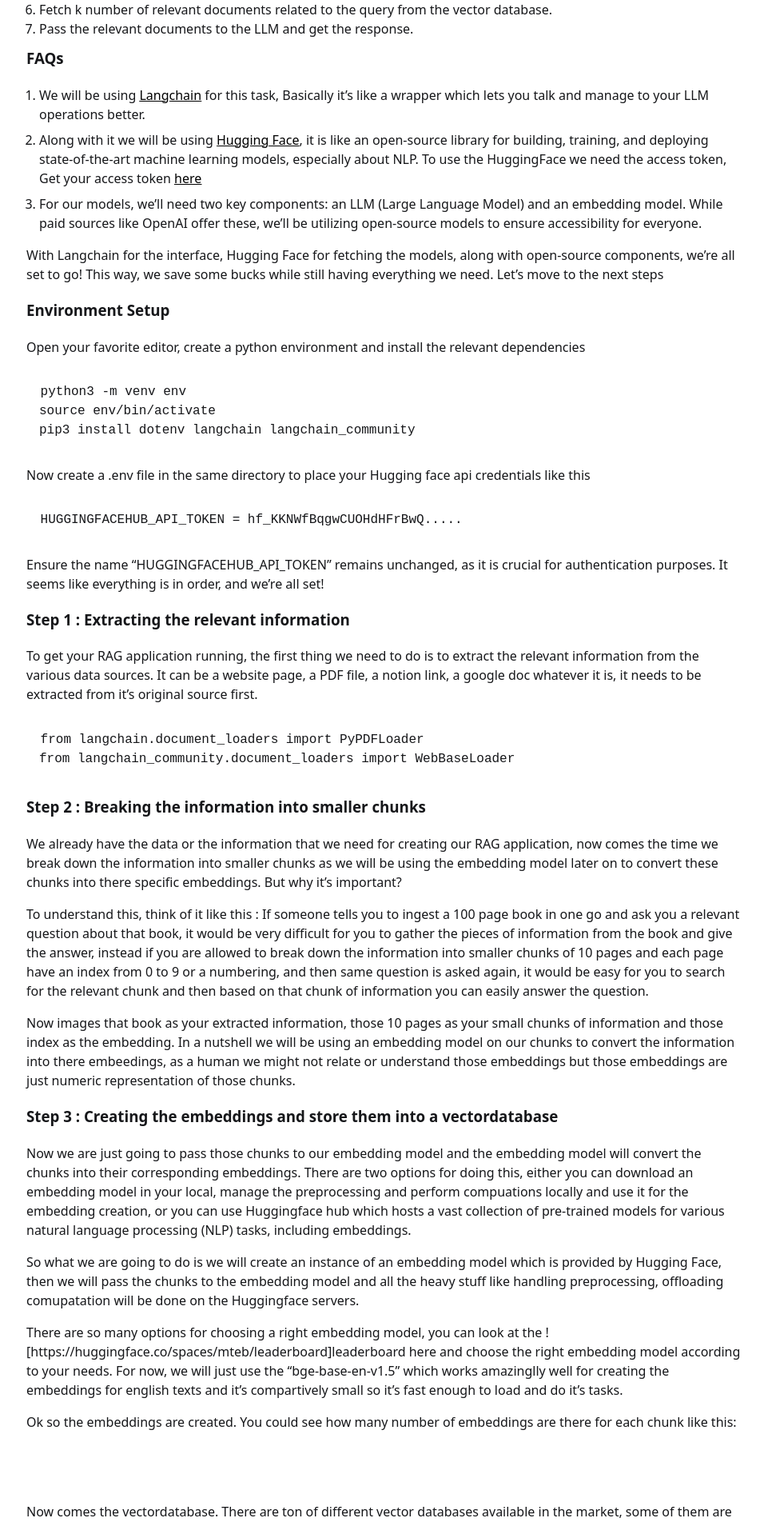
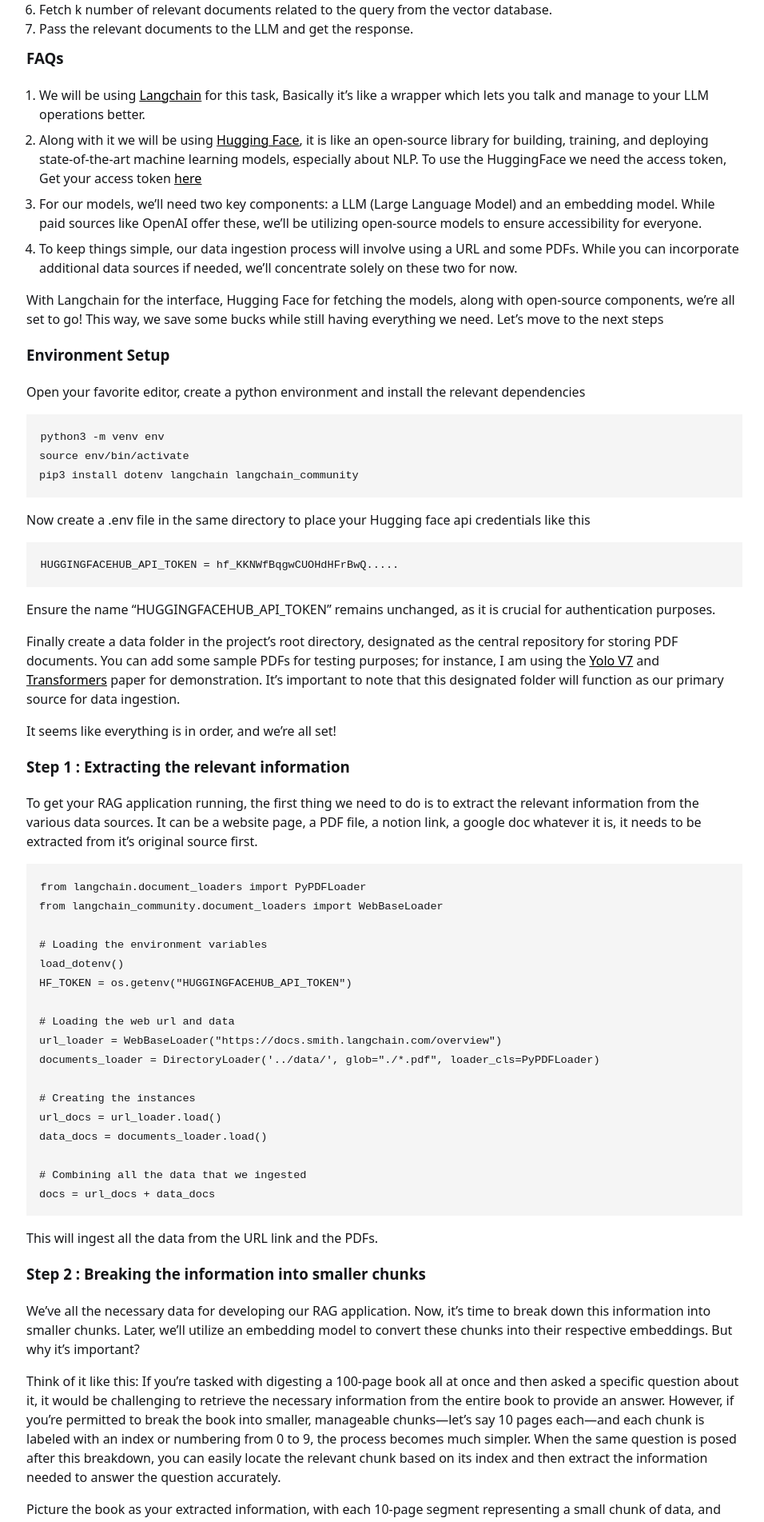
Before and after one commit to vipul-maheshwari/vipul-maheshwari.github.io, a Jekyll site: the page built from _posts/2024-01-23-rag-application-with-langchain.markdown, in a window 1280 px wide. Shown: the part 1588-3491 px from the top of the page at 80% size, without its empty margins (159-1115 px from the left). Built offline with Jekyll 4.4.1, drawn with Linux system fonts in a browser that asks for light colours; some of the changed text lies outside the part shown.

````diff
--- a/_config.yml
+++ b/_config.yml
@@ -1,5 +1,5 @@
 site: Blixxi Labs
-url: #yoururl
+url: https://vipul-maheshwari.github.io/
 title: Blixxi Labs
 description: Everything related to AI
 twitter:
--- a/_posts/2024-01-23-rag-application-with-langchain.markdown
+++ b/_posts/2024-01-23-rag-application-with-langchain.markdown
@@ -56,7 +56,9 @@
 
 2. Along with it we will be using  <u><a href="https://huggingface.co/">Hugging Face</a></u>, it is like an open-source library for building, training, and deploying state-of-the-art machine learning models, especially about NLP. To use the HuggingFace we need the access token, Get your access token <u><a href="https://huggingface.co/docs/hub/security-tokens">here</a></u>
 
-3. For our models, we'll need two key components: an LLM (Large Language Model) and an embedding model. While paid sources like OpenAI offer these, we'll be utilizing open-source models to ensure accessibility for everyone.
+3. For our models, we'll need two key components: a LLM (Large Language Model) and an embedding model. While paid sources like OpenAI offer these, we'll be utilizing open-source models to ensure accessibility for everyone.
+
+4. To keep things simple, our data ingestion process will involve using a URL and some PDFs. While you can incorporate additional data sources if needed, we'll concentrate solely on these two for now.
 
 With Langchain for the interface, Hugging Face for fetching the models, along with open-source components, we're all set to go! This way, we save some bucks while still having everything we need. Let's move to the next steps
 
@@ -76,7 +78,11 @@
 HUGGINGFACEHUB_API_TOKEN = hf_KKNWfBqgwCUOHdHFrBwQ.....
 ```
 
-Ensure the name "HUGGINGFACEHUB_API_TOKEN" remains unchanged, as it is crucial for authentication purposes. It seems like everything is in order, and we're all set!
+Ensure the name "HUGGINGFACEHUB_API_TOKEN" remains unchanged, as it is crucial for authentication purposes.
+
+Finally create a data folder in the project's root directory, designated as the central repository for storing PDF documents. You can add some sample PDFs for testing purposes; for instance, I am using the  <u><a href="https://arxiv.org/pdf/2207.02696.pdf">Yolo V7</a></u> and <u><a href="https://arxiv.org/abs/1706.03762">Transformers</a></u> paper for demonstration. It's important to note that this designated folder will function as our primary source for data ingestion.
+
+It seems like everything is in order, and we're all set!
 
 ### Step 1 : Extracting the relevant information
 
@@ -85,15 +91,32 @@
 ```python
 from langchain.document_loaders import PyPDFLoader
 from langchain_community.document_loaders import WebBaseLoader
+
+# Loading the environment variables
+load_dotenv()
+HF_TOKEN = os.getenv("HUGGINGFACEHUB_API_TOKEN")
+
+# Loading the web url and data
+url_loader = WebBaseLoader("https://docs.smith.langchain.com/overview")
+documents_loader = DirectoryLoader('../data/', glob="./*.pdf", loader_cls=PyPDFLoader)
+
+# Creating the instances
+url_docs = url_loader.load()
+data_docs = documents_loader.load()
+
+# Combining all the data that we ingested
+docs = url_docs + data_docs
 ```
+
+This will ingest all the data from the URL link and the PDFs.
 
 ### Step 2 : Breaking the information into smaller chunks
 
-We already have the data or the information that we need for creating our RAG application, now comes the time we break down the information into smaller chunks as we will be using the embedding model later on to convert these chunks into there specific embeddings. But why it's important?
+We've all the necessary data for developing our RAG application. Now, it's time to break down this information into smaller chunks. Later, we'll utilize an embedding model to convert these chunks into their respective embeddings. But why it's important?
 
-To understand this, think of it like this : If someone tells you to ingest a 100 page book in one go and ask you a relevant question about that book, it would be very difficult for you to gather the pieces of information from the book and give the answer, instead if you are allowed to break down the information into smaller chunks of 10 pages and each page have an index from 0 to 9 or a numbering,  and then same question is asked again, it would be easy for you to search for the relevant chunk and then based on that chunk of information you can easily answer the question.
+Think of it like this: If you're tasked with digesting a 100-page book all at once and then asked a specific question about it, it would be challenging to retrieve the necessary information from the entire book to provide an answer. However, if you're permitted to break the book into smaller, manageable chunks—let's say 10 pages each—and each chunk is labeled with an index or numbering from 0 to 9, the process becomes much simpler. When the same question is posed after this breakdown, you can easily locate the relevant chunk based on its index and then extract the information needed to answer the question accurately.
 
-Now images that book as your extracted information, those 10 pages as your small chunks of information and those index as the embedding. In a nutshell we will be using an embedding model on our chunks to convert the information into there embeedings, as a human we might not relate or understand those embeddings but those embeddings are just numeric representation of those chunks.
+Picture the book as your extracted information, with each 10-page segment representing a small chunk of data, and the index as the embedding. Essentially, we'll apply an embedding model to these chunks to transform the information into their respective embeddings. While as humans, we may not directly comprehend or relate to these embeddings, they serve as numeric representations of the chunks to our application.
 
 ### Step 3 : Creating the embeddings and store them into a vectordatabase
 
--- a/_sass/_main.scss
+++ b/_sass/_main.scss
@@ -47,11 +47,12 @@
 }
 
 code,pre {
-	background: rgb(255, 255, 255);
+	background: #f5f5f5;  // Change the background color
 }
 
 code {
 	padding: .1rem;
+    font-size: 0.85rem;  // Increase the font size
 }
 
 pre code {
````
Also changed, not shown: 13 other files.
